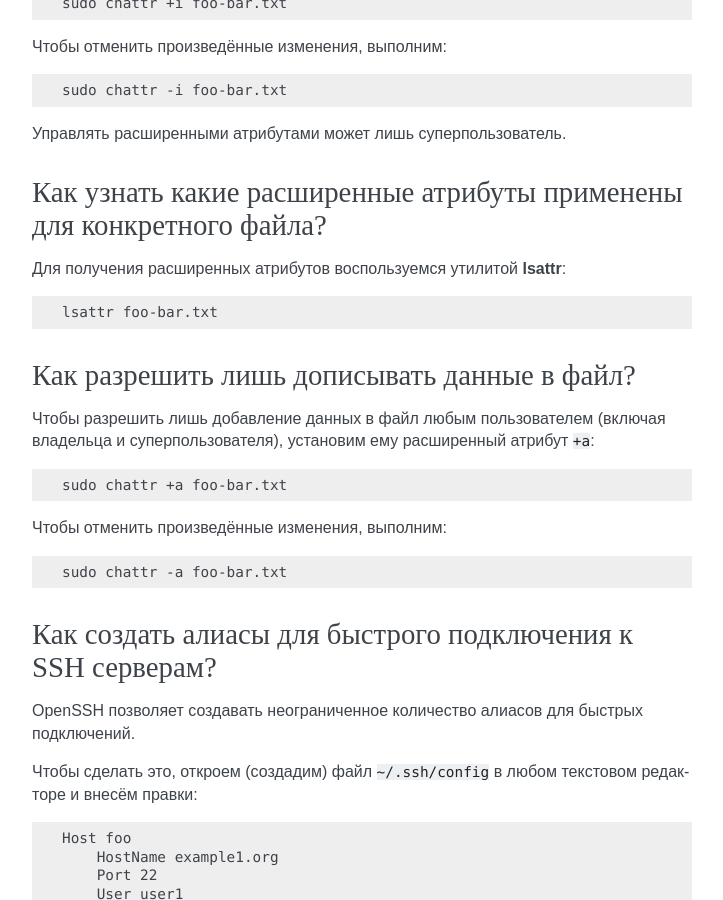
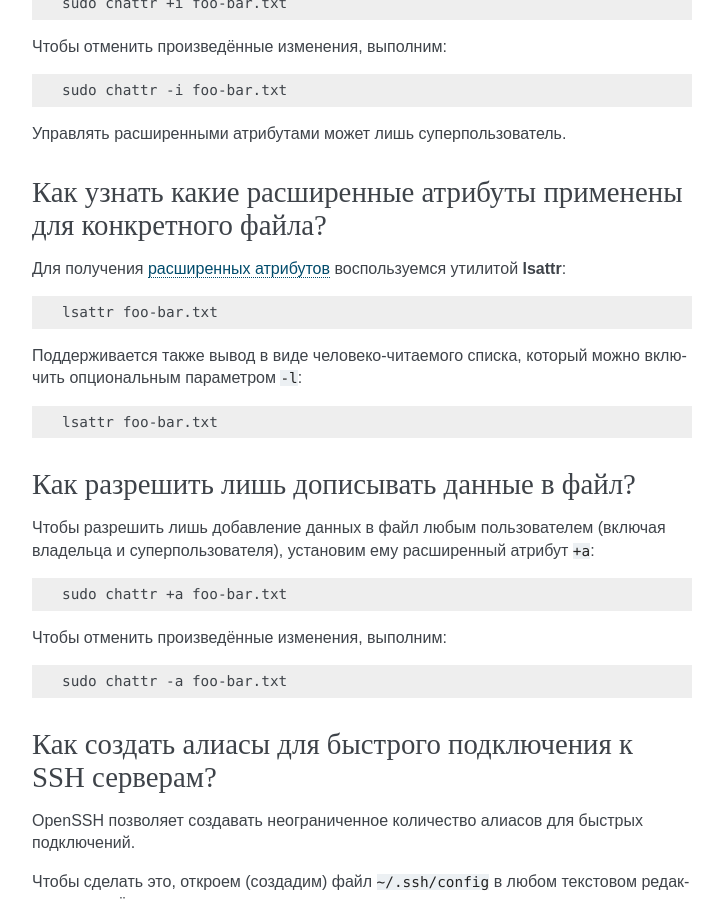
Before and after one commit to RussianFedora/FAQ, a Sphinx documentation site: the page built from source/administration.rst, in a window 1280 px wide and 900 px high, scrolled down 20880 px. Shown: the whole window, without its empty margins (388-1111 px from the left). Built offline with Sphinx 7.4.7, drawn with Linux system fonts in a browser that asks for light colours; comment, search, counter and statistics services are not loaded.

Commit message:
Updated chmod-lsattr question.

```diff
--- a/source/administration.rst
+++ b/source/administration.rst
@@ -1191,7 +1191,13 @@ UTC -- это хранение в UEFI BIOS компьютера всемирн
 Как узнать какие расширенные атрибуты применены для конкретного файла?
 =========================================================================
 
-Для получения расширенных атрибутов воспользуемся утилитой **lsattr**:
+Для получения `расширенных атрибутов <https://en.wikipedia.org/wiki/Chattr#Attributes>`__ воспользуемся утилитой **lsattr**:
+
+.. code-block:: text
+
+    lsattr foo-bar.txt
+
+Поддерживается также вывод в виде человеко-читаемого списка, который можно включить опциональным параметром ``-l``:
 
 .. code-block:: text
 
```
